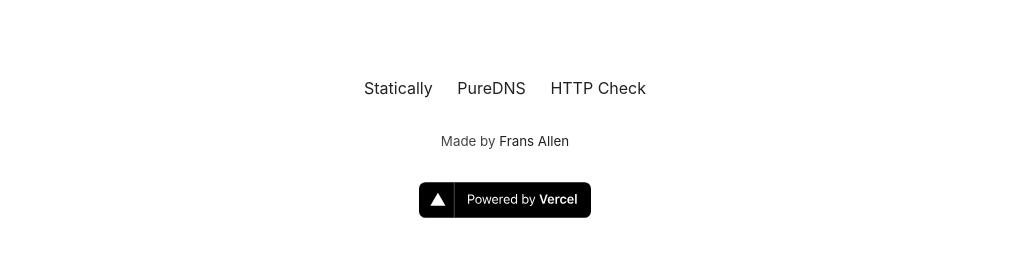
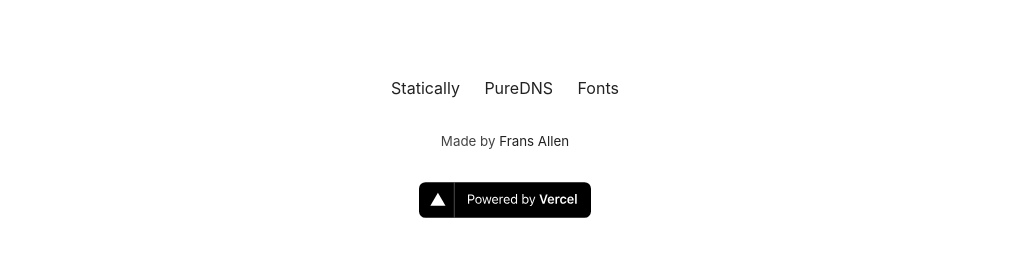
Before and after one commit to fransallen/blobcdn, a website: page views/index.html in a window 1280 px wide. Shown: the part 1526-1782 px from the top of the page, without its empty margins (135-1147 px from the left). Drawn offline with Linux system fonts and the light colour scheme; some packages are replaced by stand-ins of ours; a script that the page names is missing.

Commit message:
update footer link

```diff
--- a/views/index.html
+++ b/views/index.html
@@ -536,7 +536,7 @@
       <nav>
         <a href="https://statically.io/">Statically</a>
         <a href="https://puredns.org/">PureDNS</a>
-        <a href="https://httpcheck.upset.dev/">HTTP Check</a>
+        <a href="https://fonts.upset.dev/">Fonts</a>
       </nav>
       <small>Made by <a href="https://upset.dev/">Frans Allen</a></small>
       <div class="powered-by-vercel">
```
